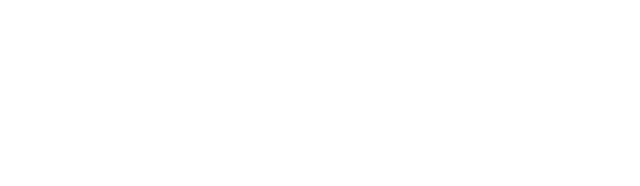
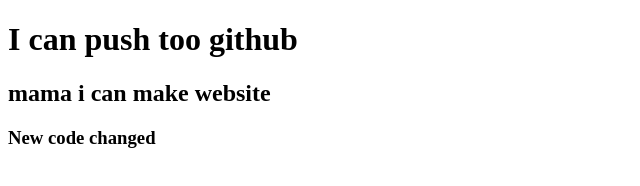
Before and after one commit to ahsanlisan/my-third-repo, a plain HTML site: page index.html in a window 1280 px wide. Shown: the whole page, without its empty margins (0-640 px from the left). Drawn offline with Linux system fonts and the light colour scheme.

Commit message:
added header

```diff
--- a/index.html
+++ b/index.html
@@ -7,6 +7,9 @@
     <title>My third github repo</title>
 </head>
 <body>
+    <h1>I can push too github</h1>
+    <h2>mama i can make website</h2>
+    <h3>New code changed</h3>
 
 </body>
 </html>
```
